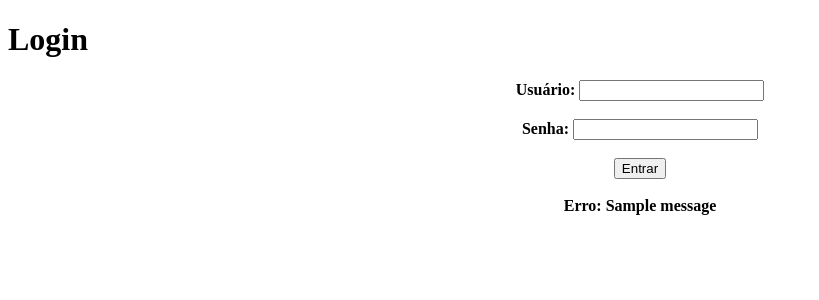
After one commit to leovasc5/Life-to-Relieve, a Django app: page /login/ in a window 1280 px wide. The commit adds this page. Shown: the top 300 px of the page, without its empty margins (0-819 px from the left). Run offline with Django 3.2, Linux system fonts and the light colour scheme; one stand-in notice (Sample message) is shown.

Commit message:
Created authentication system, login and decorator sessions

```diff
--- a/agenda/urls.py
+++ b/agenda/urls.py
@@ -7,5 +7,9 @@ urlpatterns = [
     path('admin/', admin.site.urls),
     path('agenda/', views.lista_eventos),
     path('', RedirectView.as_view(url='/agenda/')),
+    path('login/', views.login_user),
+    path('login/submit', views.submit_login),
+    path('logout/', views.logout_user),
     path('eventos/<str:titulo_evento>/', views.local),
+
 ]
--- a/core/views.py
+++ b/core/views.py
@@ -1,12 +1,35 @@
 from django.shortcuts import render, HttpResponse, redirect
 from core.models import Evento
+from django.contrib.auth.decorators import login_required
+from django.contrib.auth import authenticate, login, logout
+from django.contrib import messages
 
 def local(request, titulo_evento):
     objeto = Evento.objects.get(titulo=titulo_evento)
     return HttpResponse('<h1>Titulo: {}</h1>'.format(objeto.descricao))
 
+def login_user(request):
+    return render(request, 'login.html')
+
+@login_required(login_url='/login/')
 def lista_eventos(request):
     usuario = request.user
     evento = Evento.objects.filter(usuario=usuario)
     response = {'eventos': evento}
     return render(request, 'agenda.html', response)
+
+def submit_login(request):
+    if request.POST:
+        username = request.POST.get('username')
+        password = request.POST.get('password')
+        usuario = authenticate(username=username, password=password)
+        if usuario is not None:
+            login(request, usuario)
+            return redirect('/')
+        else:
+            messages.error(request, "Usuário ou senha inválido!")
+        return redirect('/')
+
+def logout_user(request):
+    logout(request)
+    return redirect('/')
--- /dev/null
+++ b/templates/login.html
@@ -0,0 +1,27 @@
+<!DOCTYPE html>
+<html lang="pt-br">
+<head>
+    <meta charset="UTF-8">
+    <link rel="shortcut icon" href="https://freepikpsd.com/media/2019/10/Python-PNG-File.png"/>
+    <title>Agenda</title>
+</head>
+<body>
+    <h1>Login</h1>
+
+    <div align="center">
+        <form action="submit" method="POST">{% csrf_token %}
+            <label><b>Usuário: </b</label>
+            <input type="text" name="username"/>
+            <br><br>
+            <label><b>Senha: </b></label>
+            <input type="password" name="password"/>
+            <br><br>
+            <button type="submit">Entrar</button>
+        </form>
+        {% for message in messages %}
+            <br><br>
+            <strong>Erro: </strong> {{ message }}
+        {% endfor %}
+    </div>
+</body>
+</html>
--- a/templates/model-header.html
+++ b/templates/model-header.html
@@ -6,4 +6,7 @@
     <title>Agenda</title>
 </head>
 <body>
+<div align="right">
+    <a href="/logout">logout</a>
+</div>
 <h1>AGENDA</h1>
```
Also changed, not shown: db.sqlite3.
